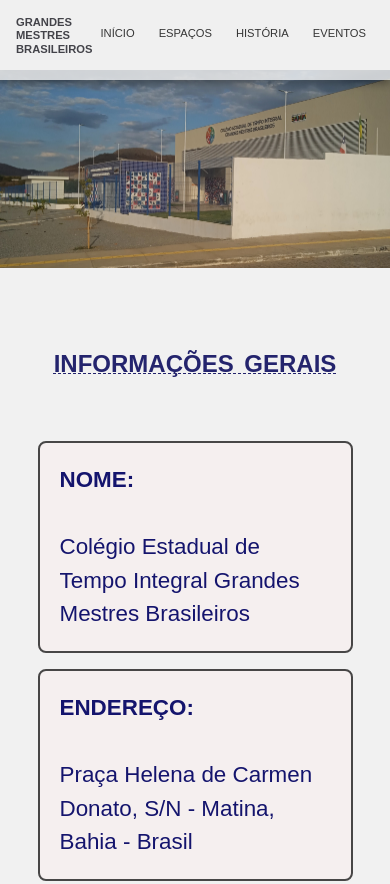
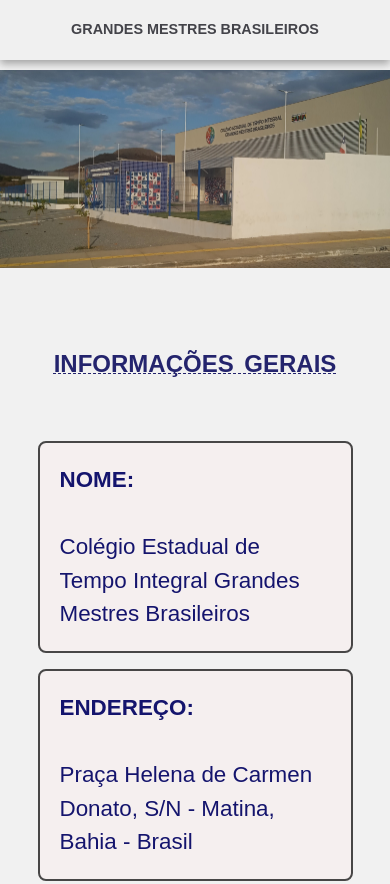
Before and after one commit to AnicaGabrielli/GMB, a plain HTML site: page index.html in a window 390 px wide. Shown: the top 884 px of the page. Drawn offline with nearby package versions, Linux system fonts and the light colour scheme.

Commit message:
media queris

```diff
--- a/style.css
+++ b/style.css
@@ -180,21 +180,17 @@ p {
   }
 }
 
-@media (max-width: 480px) {
-  table,
-  #historia {
-    font-size: small;
-  }
-  nav h2 {
-    font-size: 0.7rem;
+@media (max-width: 572px) {
+  #menu_navegacao{
+    display: none;
   }
 
-  #menu_navegacao {
-    gap: 0.5rem;
-  }
-
-  .item_nav a {
-    font-size: 0.7rem;
+  nav h2 {
+    padding: 1.5%;
+    width: 100%;
+    margin: 0;
+    font-size: 0.9rem;
+    text-align: center;
   }
 
   #infos_basicas li {
```
